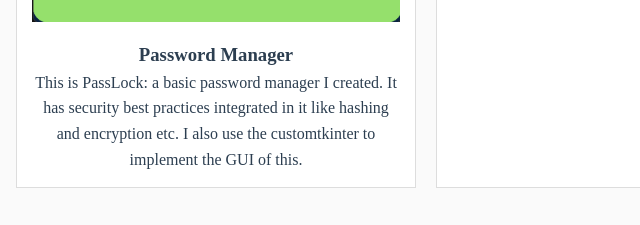
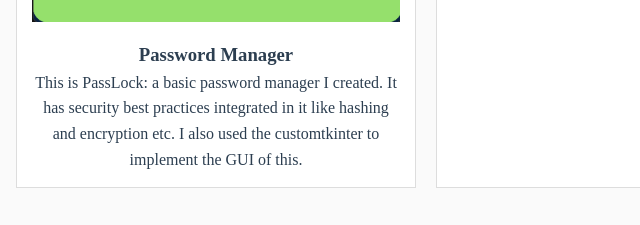
Before and after one commit to MerlinTheWhiz/My-Portfolio, a plain HTML site: page index.html in a window 1280 px wide. Shown: the part 1557-1782 px from the top of the page, 424-1064 px from the left. Drawn offline with Linux system fonts and the light colour scheme.

Commit message:
Second Commit

```diff
--- a/index.html
+++ b/index.html
@@ -51,7 +51,7 @@
         <div class="portfolio-item">
           <img src="project2.png" alt="Project 2" />
           <h3>Password Manager</h3>
-          <p>This is PassLock: a basic password manager I created. It has security best practices integrated in it like hashing and encryption etc. I also use the customtkinter to implement the GUI of this.</p>
+          <p>This is PassLock: a basic password manager I created. It has security best practices integrated in it like hashing and encryption etc. I also used the customtkinter to implement the GUI of this.</p>
         </div>
         <div class="portfolio-item">
           <img src="project3.png" alt="Project 3" />
```
